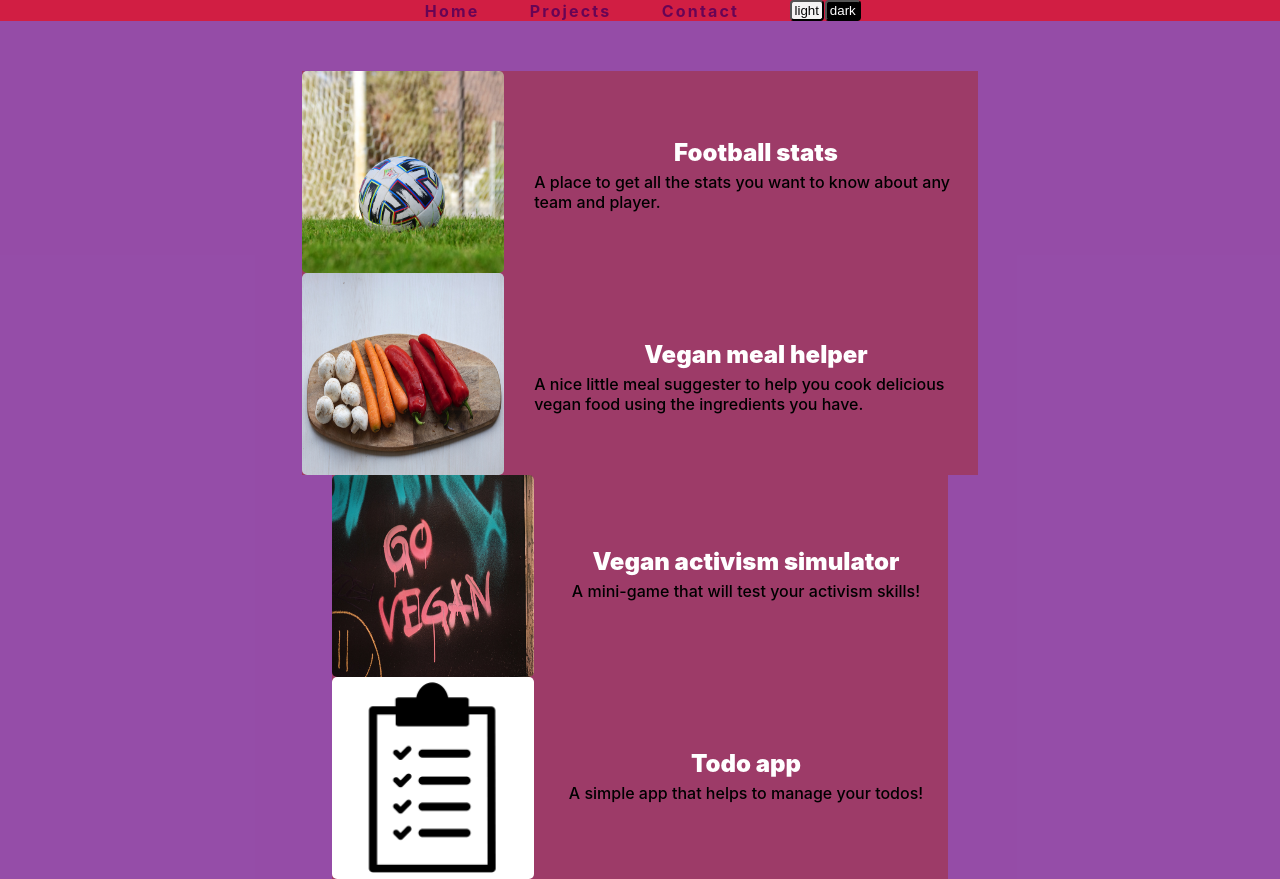
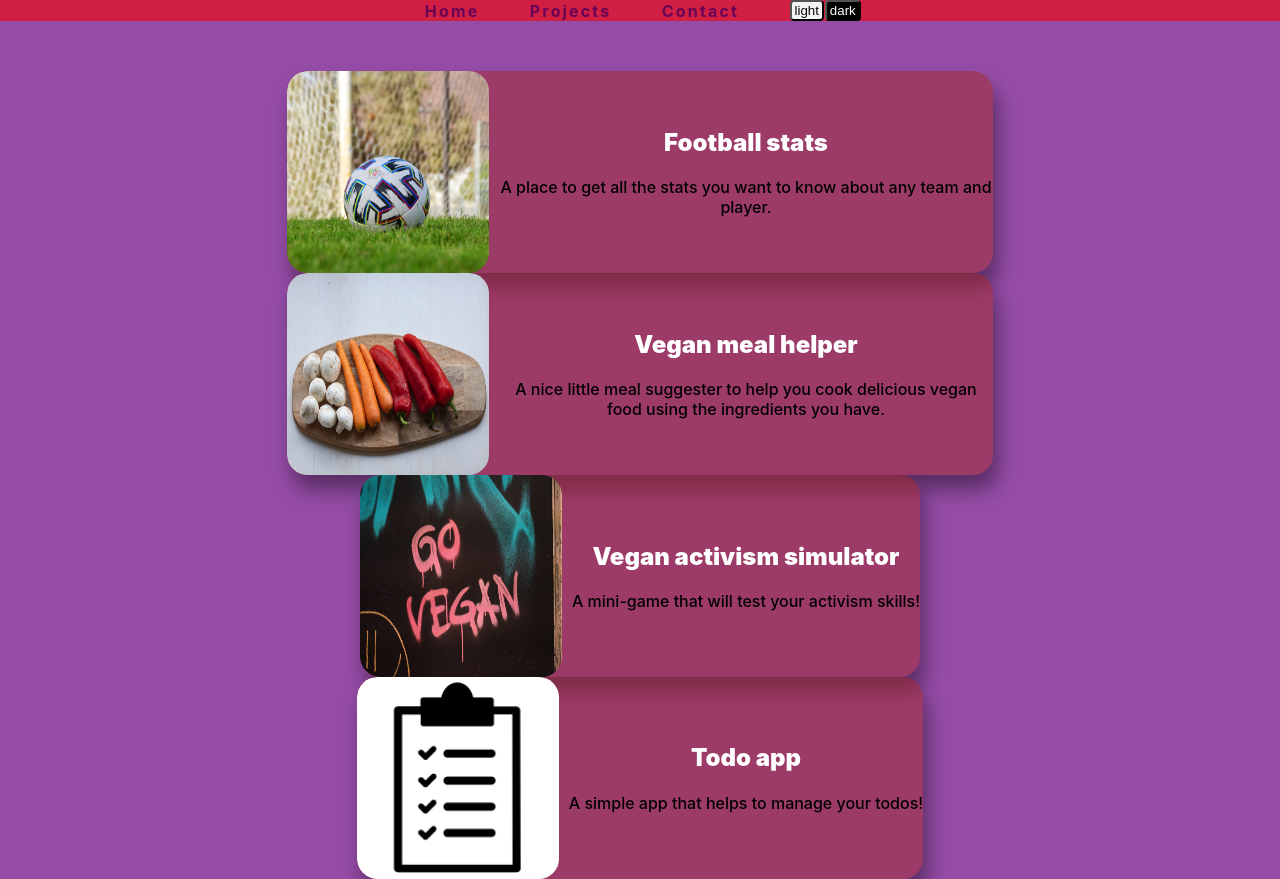
Before and after one commit to yashwanthwebdev/portfolio-pro, a React (Create React App) app: page /projects in a window 1280 px wide. Built offline with nearby package versions, Linux system fonts and the light colour scheme.

Commit message:
update - project page design

```diff
--- a/src/Components/Projects/Projects.js
+++ b/src/Components/Projects/Projects.js
@@ -4,47 +4,82 @@ import veganFoodBackgroundImage from '../../Images/engin-akyurt-GnkZMT5rtx4-unsp
 import footballStatsBackgroundImage from '../../Images/sari-ibrahim-lk0T8KLxfqs-unsplash.jpg'
 import veganActivismSimulatorBackgroundImage from '../../Images/claudio-schwarz-FoVrVBxEefU-unsplash.jpg'
 import todoBackgroundImage from '../../Images/todo.png'
-import {useOutletContext} from 'react-router-dom'
+import {useOutletContext, Link, useNavigate} from 'react-router-dom'
+
 
 function Projects() {
   const [theme] = useOutletContext();
+  const navigate = useNavigate();
   return (
     <div className={style.container}>
 
 
-    <a  href="https://football-stats-d45ae.web.app/" className={style.projectContainer} style={{backgroundColor: theme=="light" ? 'rgba(165, 42, 42, 0.5)' : 'rgba(51, 153, 255,0.4)'  }}   >
+
+
+<div  className={style.projectContainer}
+style={{ boxShadow: theme=="light"? "0.5ch 1.5ch 2ch rgba(0, 0, 0, 0.4)" : "0.5ch 1.5ch 2ch rgb(38, 38, 38,0.8)" }}   >
+
+    <a  href="https://football-stats-d45ae.web.app/"
+    className={style.hrefContainer} style={{backgroundColor: theme=="light" ? 'rgba(165, 42, 42, 0.5)' : 'rgba(51, 153, 255,0.4)' }}
+    target="_blank"
+    >
 
      <img src={footballStatsBackgroundImage} className={style.projectThumbnail} />
-
      <div className={style.projectDetailsContainer} >
       <span  className={style.title}>Football stats</span>
       <span className={style.description}>A place to get all the stats you want to know about any team and player.</span>
     </div>
     </a>
+    </div>
 
 
-    <a href="https://vegan-food-recipe.web.app/" className={style.projectContainer} style={{backgroundColor: theme=="light" ? 'rgba(165, 42, 42, 0.5)' : 'rgba(51, 153, 255,0.4)'  }}   >
+
+
+    <div     className={style.projectContainer}
+    style={{ boxShadow: theme=="light"? "0.5ch 1.5ch 2ch rgba(0, 0, 0, 0.4)" : "0.5ch 1.5ch 2ch rgb(38, 38, 38,0.8)" }}  >
+
+    <a href="https://vegan-food-recipe.web.app/" className={style.hrefContainer}
+    target="_blank"
+    style={{backgroundColor: theme=="light" ? 'rgba(165, 42, 42, 0.5)' : 'rgba(51, 153, 255,0.4)'  }}   >
 
     <img src={veganFoodBackgroundImage} className={style.projectThumbnail} />
 
 
-    <div className={style.projectDetailsContainer} >
+    <div className={style.projectDetailsContainer}  >
       <span className={style.title}>Vegan meal helper</span>
       <span className={style.description}>A nice little meal suggester to help you cook delicious vegan food using the ingredients you have.</span>
     </div>
     </a>
+    </div>
 
-    <a href="https://vegan-activism-simulator.web.app/" className={style.projectContainer}  style={{backgroundColor: theme=="light" ? 'rgba(165, 42, 42, 0.5)' : 'rgba(51, 153, 255,0.4)'  }}   >
+
+
+
+
+    <div   className={style.projectContainer}
+    style={{ boxShadow: theme=="light"? "0.5ch 1.5ch 2ch rgba(0, 0, 0, 0.4)" : "0.5ch 1.5ch 2ch rgb(38, 38, 38,0.8)" }}  >
+
+    <a href="https://vegan-activism-simulator.web.app/" className={style.hrefContainer}
+    target="_blank"
+    style={{backgroundColor: theme=="light" ? 'rgba(165, 42, 42, 0.5)' : 'rgba(51, 153, 255,0.4)'  }}   >
 
     <img src={veganActivismSimulatorBackgroundImage} className={style.projectThumbnail} />
 
       <div className={style.projectDetailsContainer} >
       <span className={style.title}>Vegan activism simulator</span>
-      <span className={style.description}>A mini-game that will test your activism skills! </span>
+      <span className={style.description} >A mini-game that will test your activism skills! </span>
     </div>
     </a>
+    </div>
 
-    <a href="https://todo-3476e.web.app/" className={style.projectContainer}  style={{backgroundColor: theme=="light" ? 'rgba(165, 42, 42, 0.5)' : 'rgba(51, 153, 255,0.4)'  }}   >
+
+
+
+
+    <div   className={style.projectContainer} style={{ boxShadow: theme=="light"? "0.5ch 1.5ch 2ch rgba(0, 0, 0, 0.4)" : "0.5ch 1.5ch 2ch rgb(38, 38, 38,0.8)" }}   >
+    <a href="https://todo-3476e.web.app/" className={style.hrefContainer}
+    target="_blank"
+    style={{backgroundColor: theme=="light" ? 'rgba(165, 42, 42, 0.5)' : 'rgba(51, 153, 255,0.4)'  }}   >
 
     <img src={todoBackgroundImage} className={style.projectThumbnail} />
 
@@ -53,7 +88,7 @@ function Projects() {
       <span className={style.description}>A simple app that helps to manage your todos!</span>
     </div>
     </a>
-
+    </div>
 
 
 
--- a/src/Components/Projects/Projects.module.css
+++ b/src/Components/Projects/Projects.module.css
@@ -13,38 +13,40 @@
 
 }
 
+.projectContainer{
+  display:flex;
+  place-content:center;
+  min-width:50ch;
+  border-radius:2ch;
+  overflow:hidden;
+  max-width: 70ch;
+  /* box-shadow: rgba(0, 0, 0, 0.3) 0px 19px 38px, rgba(0, 0, 0, 0.22) 0px 15px 12px; */
 
-.projectContainer {
-    display:grid;
-    /* height:23ch; */
-    height:min-content;
-    grid-template-columns: 1fr 2fr;
-    /* grid-template-columns: 1fr 2fr; */
-    gap:1ch;
-    /* width:100%; */
-    /* border-radius:1ch; */
-    place-content:center;
+}
+
+.hrefContainer {
+      height:min-content;
+     gap:1ch;
+     place-content:center;
     place-items:center;
+    display: flex;
+    flex-direction:row;
 
-    max-width:60%;
+
 }
 
 
 .projectDetailsContainer {
-    display:grid;
-    /* grid-template-rows : repeat(auto-fit, minmax(1ch, min-content)); */
-    grid-template-rows : 1fr 1fr;
 
-     /* place-content:space-between; */
+      display:flex;
+      flex-direction:column;
      place-items:center;
-     place-content:center;
-   /* width:35ch; */
-    /* min-width:30ch; */
-    min-height:min-content;
-    /* gap:3ch;  */
-    border-radius:1ch;
+     place-content:center ;
+     gap:2ch;
+     min-height:min-content;
+     border-radius:1ch;
     color:white;
-    /* outline:solid; */
+    text-align:center;
 
 
 }
@@ -53,7 +55,7 @@
 .projectThumbnail {
     width:20ch;
     height:20ch;
-    border-radius:0.5ch;
+    border-radius:2ch;
     /* outline:solid; */
     place-self:start;
 
```
